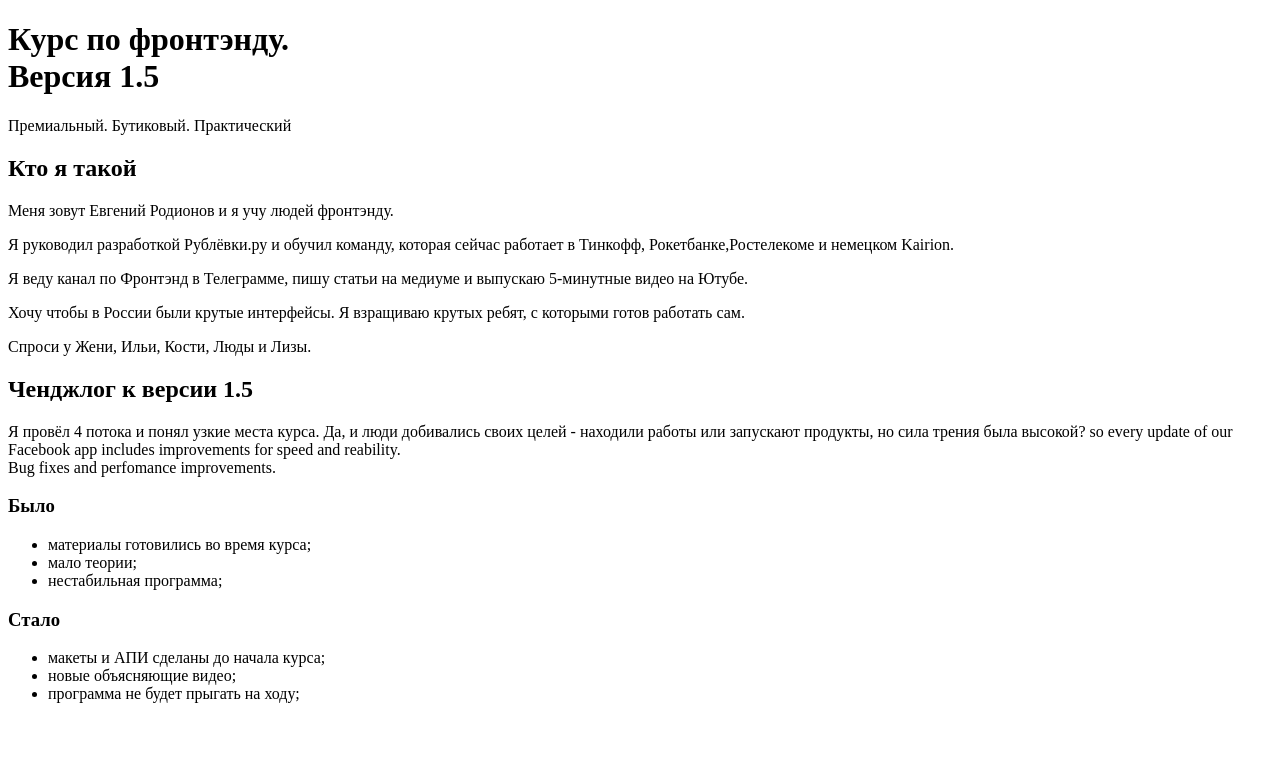
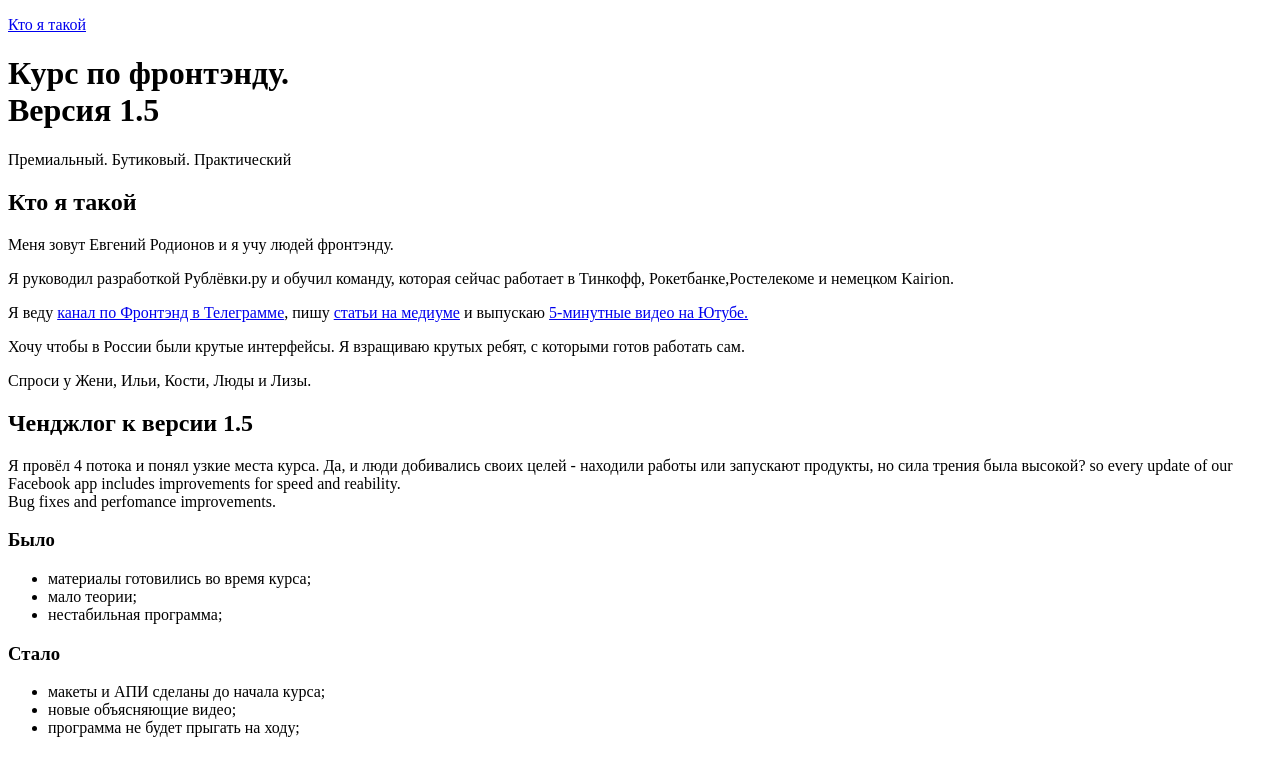
Before and after one commit to Krashanat/verstka, a plain HTML site: page urok.html in a window 1280 px wide. Drawn offline with Linux system fonts and the light colour scheme.

Commit message:
gotoviy urok

```diff
--- a/urok.html
+++ b/urok.html
@@ -8,6 +8,7 @@
 </head>
 <body>
     <header>
+        <p><a href="#"target="_blank">Кто я такой</a></p>
         <h1>Курс по фронтэнду.
         <br>Версия 1.5</br>
         </h1>
@@ -18,9 +19,9 @@
         <H2>Кто я такой</H2>
         <p>Меня зовут Евгений Родионов и я учу людей фронтэнду.</p>
         <p>Я руководил разработкой Рублёвки.ру и обучил команду, которая сейчас работает в Тинкофф, Рокетбанке,Ростелекоме и немецком Kairion.</p>
-        <p>Я веду канал по Фронтэнд в Телеграмме, пишу статьи на медиуме и выпускаю 5-минутные видео на Ютубе.</p>
+        <p>Я веду <a href="#"target="_blank">канал по Фронтэнд в Телеграмме</a>, пишу <a href="#"target="_blank">статьи на медиуме</a> и выпускаю <a href="#"target="_blank">5-минутные видео на Ютубе.</a></p>
         <p>Хочу чтобы в России были крутые интерфейсы. Я взращиваю крутых ребят, с которыми готов работать сам.</p>
-        <p>Спроси у Жени, Ильи, Кости, Люды и Лизы.</p>
+        <aside><p>Спроси у Жени, Ильи, Кости, Люды и Лизы.</p></aside>
         </section>
         <section>
         <H2>Ченджлог к версии 1.5</H2>
```
